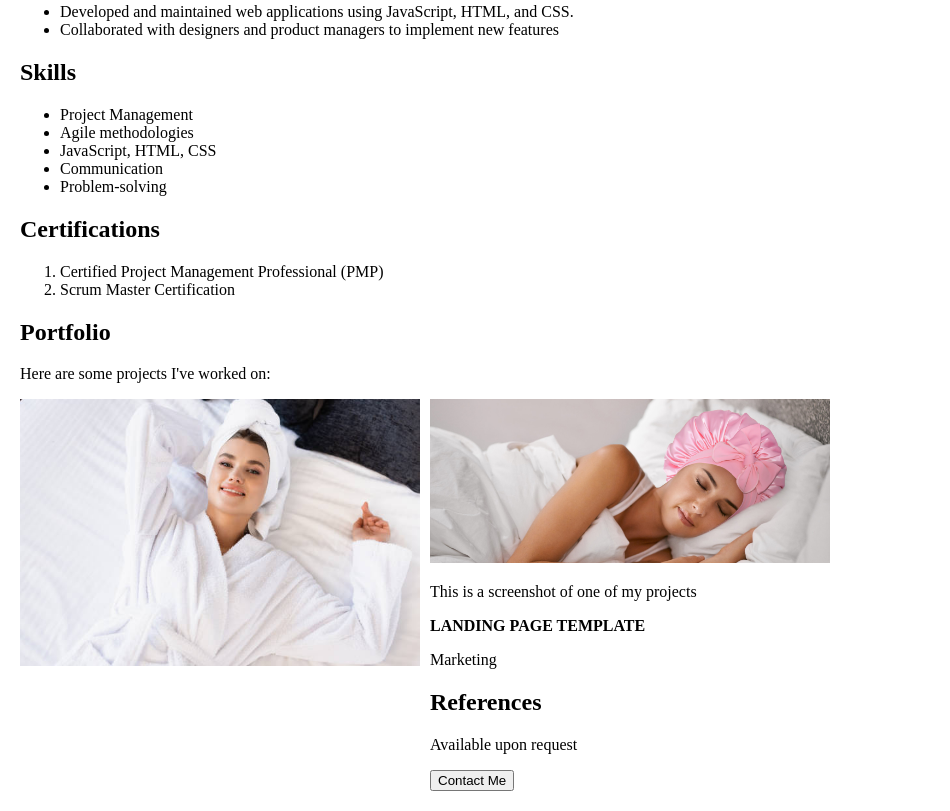
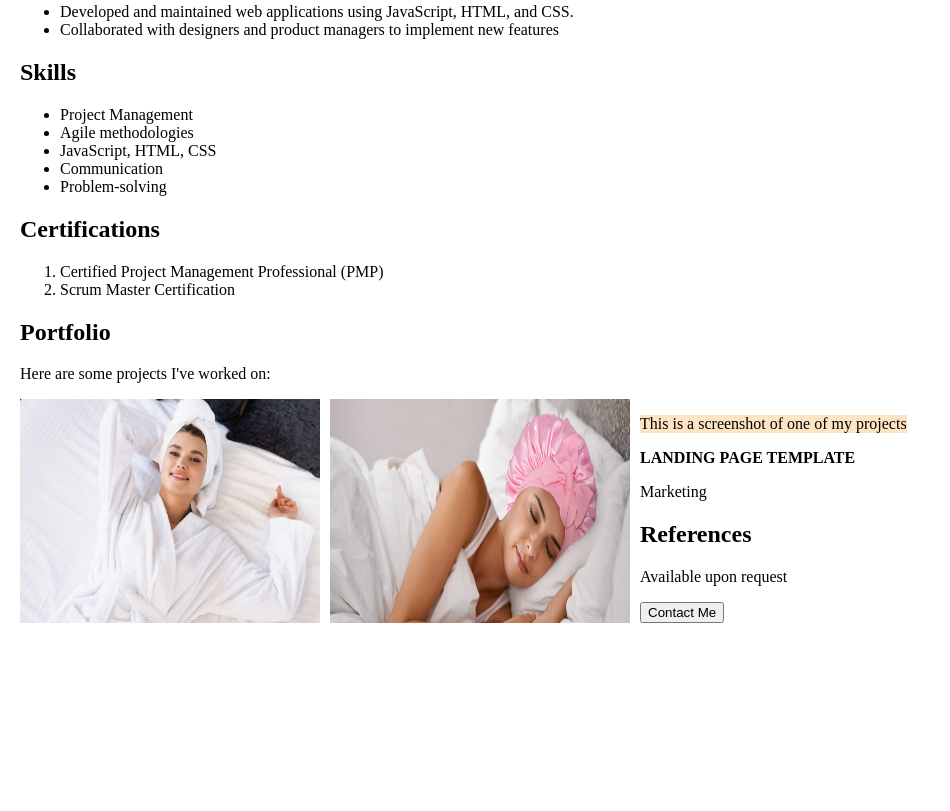
Before and after one commit to akosuaDama/T4G_CV, a plain HTML site: page index.html in a window 1280 px wide. Shown: the part 792-1603 px from the top of the page, without its empty margins (0-950 px from the left). After the commit the page ends 1435 px from the top, so only its background shows below. Drawn offline with Linux system fonts and the light colour scheme.

Commit message:
adding all files

```diff
--- a/index.html
+++ b/index.html
@@ -75,12 +75,10 @@
         <h2>Portfolio</h2>
         <p>Here are some projects I've worked on:</p>
             <div class="container">
-                <div>
-                    <img src="images/woman in bathrobe.jpg" alt="bathrobe" width="400px">
-                </div>
-                <div >
-                    <img src="images/whitewoman in bonnet.jpg" alt="whitewoman" width="400px">
-                    <p>This is a screenshot of one of my projects</p>
+                    <img src="images/woman in bathrobe.jpg" alt="bathrobe" width="300px">
+                    <img src="images/whitewoman in bonnet.jpg" alt="whitewoman" width="300px">
+                <div class="texts">
+                    <p class="p1">This is a screenshot of one of my projects</p>
                     <p><b>LANDING PAGE TEMPLATE</b></p>
                     <p>Marketing</p>
                     <h2>References</h2>
--- a/style.css
+++ b/style.css
@@ -20,6 +20,5 @@ h3{
     display: flex;
     gap: 10px;
 }
-.container{
-    width: 50%;
+.p1{background-color:bisque;
 }
```
